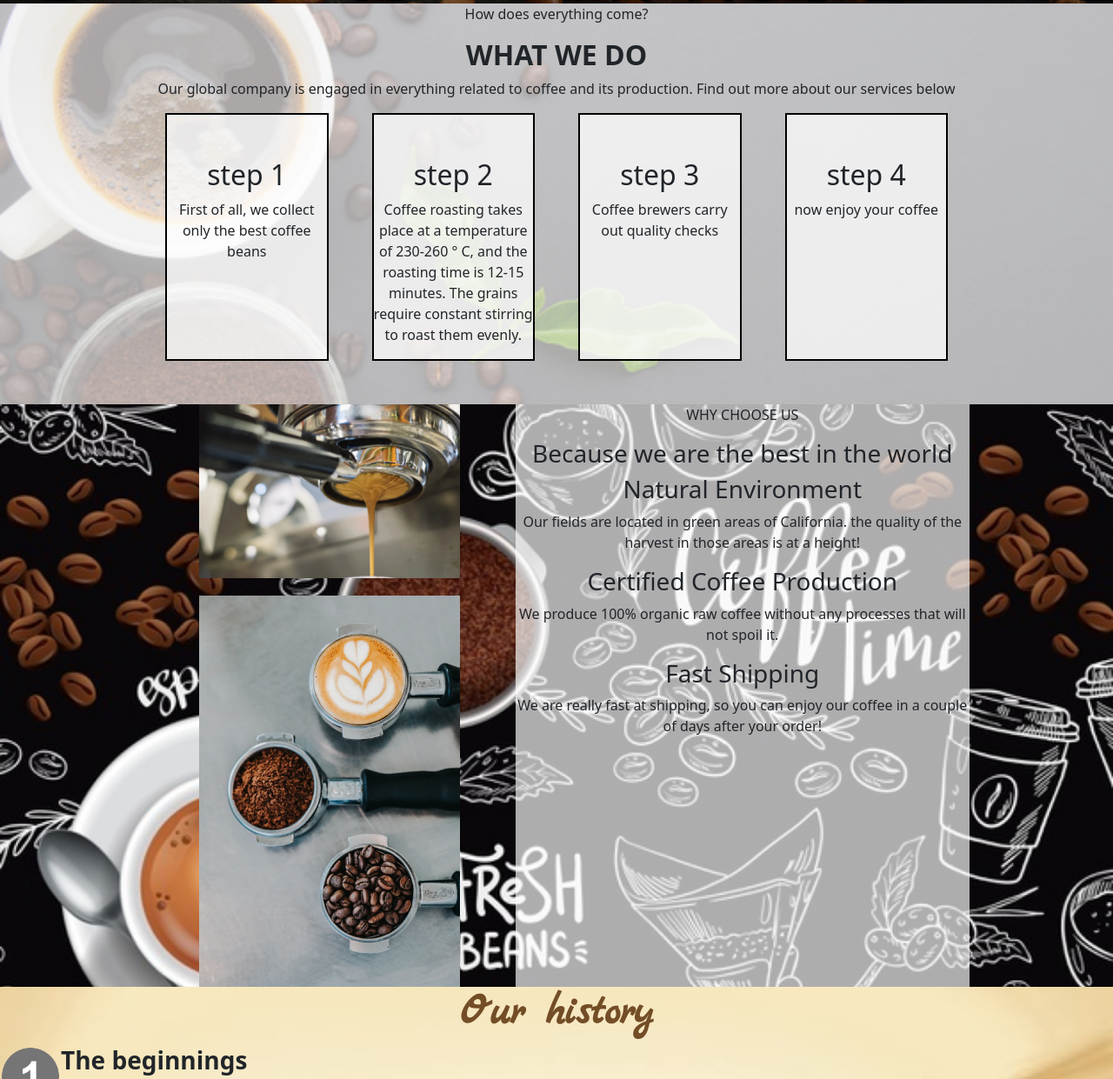
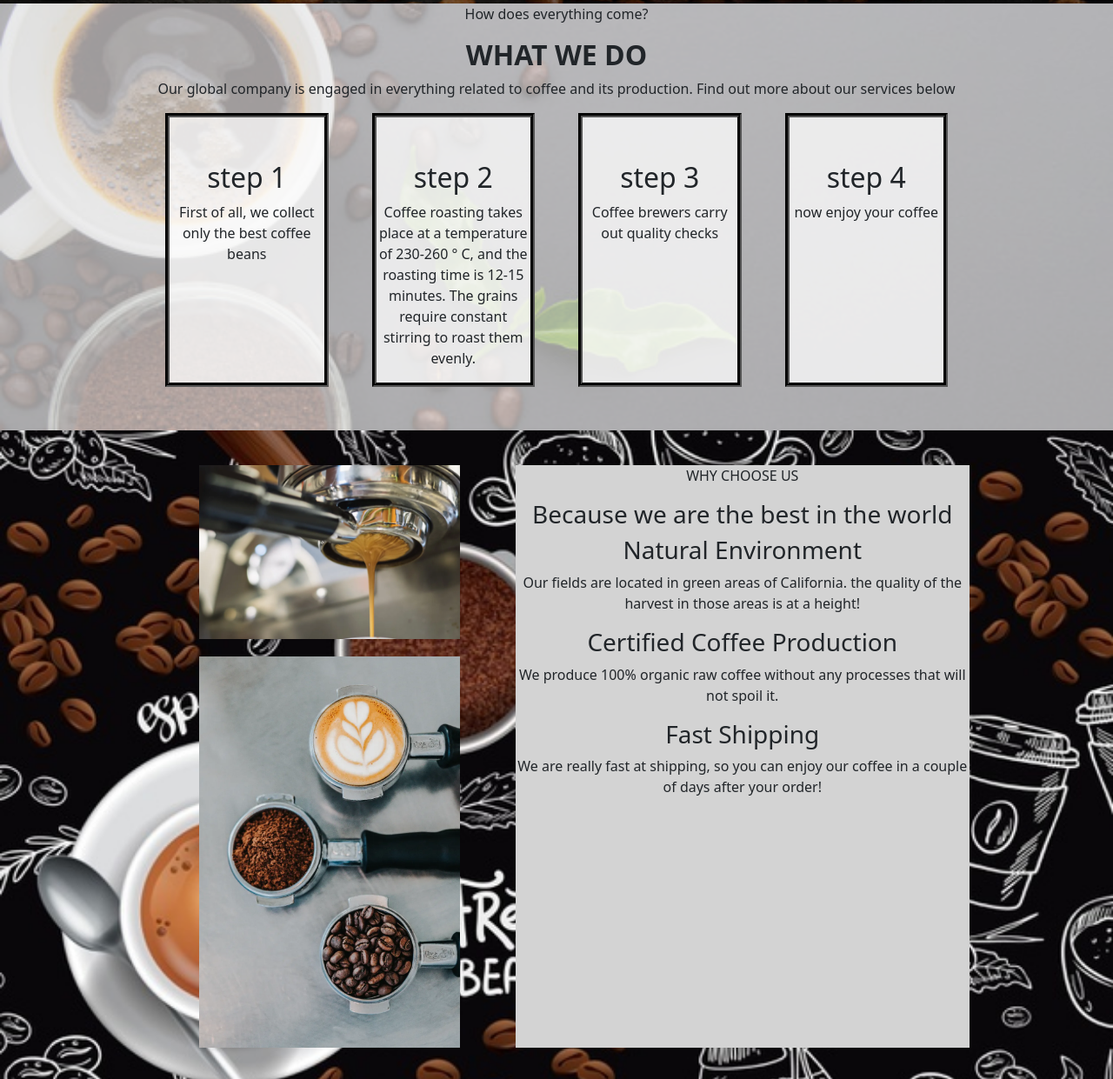
Before and after one commit to koldovsky/604-team-01, a plain HTML site: page index.html in a window 1280 px wide. Shown: the part 660-1901 px from the top of the page at 87% size. Drawn offline with nearby package versions, Linux system fonts and the light colour scheme.

Commit message:
redact syte

```diff
--- a/css/index.css
+++ b/css/index.css
@@ -39,7 +39,7 @@
 }
 
 .block2 {
-  background-color: rgba(255, 255, 255, 0.651);
+  background-color: rgba(238, 238, 238, 0.651);
 }
 
 .background2 {
@@ -64,8 +64,10 @@
 }
 
 .lorem {
-background-color: rgba(255, 255, 255, 0.671);
+  background-color: rgb(211, 211, 211);
 margin-top: -200px;
+margin-bottom: 40px;
+
 }
 
 .background3 {
@@ -84,6 +86,12 @@ margin-top: -200px;
 
 .photoblock2 {
   padding-top: 20px;
+  margin-bottom: 40px;
+
+}
+
+.photoblock {
+  margin-top: 40px;
 }
 
 #information {
@@ -103,7 +111,8 @@ margin-top: -200px;
   padding-top: 50px;
   margin-bottom: 50px;
   background-color: rgba(255, 255, 255, 0.733);
-  border:2px solid black;
+  border:5px
+  groove black;
 }
 
 
```
Also changed, not shown: index.html (line endings or trailing spaces).
